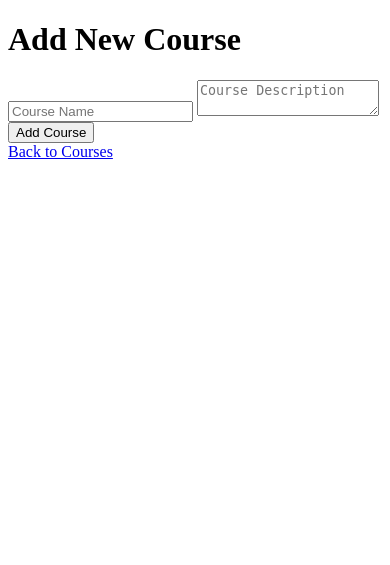
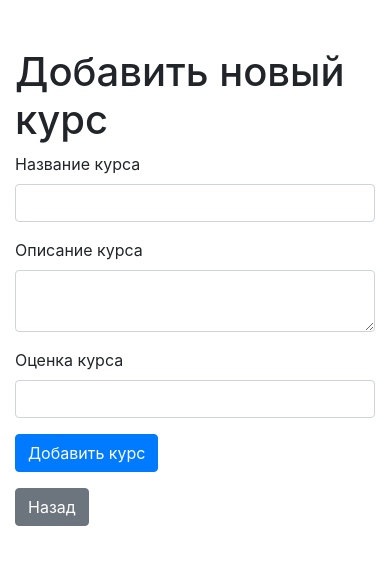
Before and after one commit to Unfresh-bot/proect_shop_it, a Flask app: page /add in a window 390 px wide. Shown: the top 565 px of the page. Run offline with Flask 3, Linux system fonts and the light colour scheme; some libraries are stand-ins or nearby versions.

Commit message:
Add files via upload

```diff
--- a/templates/add_course.html
+++ b/templates/add_course.html
@@ -1,17 +1,30 @@
 <!DOCTYPE html>
-<html lang="en">
+<html lang="ru">
 <head>
     <meta charset="UTF-8">
     <meta name="viewport" content="width=device-width, initial-scale=1.0">
-    <title>Add Course</title>
+    <link rel="stylesheet" href="https://stackpath.bootstrapcdn.com/bootstrap/4.5.2/css/bootstrap.min.css">
+    <title>Добавить курс</title>
 </head>
 <body>
-    <h1>Add New Course</h1>
-    <form method="POST">
-        <input type="text" name="name" placeholder="Course Name" required>
-        <textarea name="description" placeholder="Course Description" required></textarea>
-        <button type="submit">Add Course</button>
-    </form>
-    <a href="{{ url_for('index') }}">Back to Courses</a>
+    <div class="container mt-5">
+        <h1>Добавить новый курс</h1>
+        <form method="POST">
+            <div class="form-group">
+                <label for="name">Название курса</label>
+                <input type="text" class="form-control" id="name" name="name" required>
+            </div>
+            <div class="form-group">
+                <label for="description">Описание курса</label>
+                <textarea class="form-control" id="description" name="description" required></textarea>
+            </div>
+            <div class="form-group">
+                <label for="rating">Оценка курса</label>
+                <input type="number" class="form-control" id="rating" name="rating" step="0.1" min="0" max="10" required>
+            </div>
+            <button type="submit" class="btn btn-primary">Добавить курс</button>
+        </form>
+        <a href="{{ url_for('index') }}" class="btn btn-secondary mt-3">Назад</a>
+    </div>
 </body>
 </html>
```
Also changed, not shown: static/stylestyle.css (added, +11 -0 lines), templates/index.html (+19 -13 lines), instance/database_koments.db.
